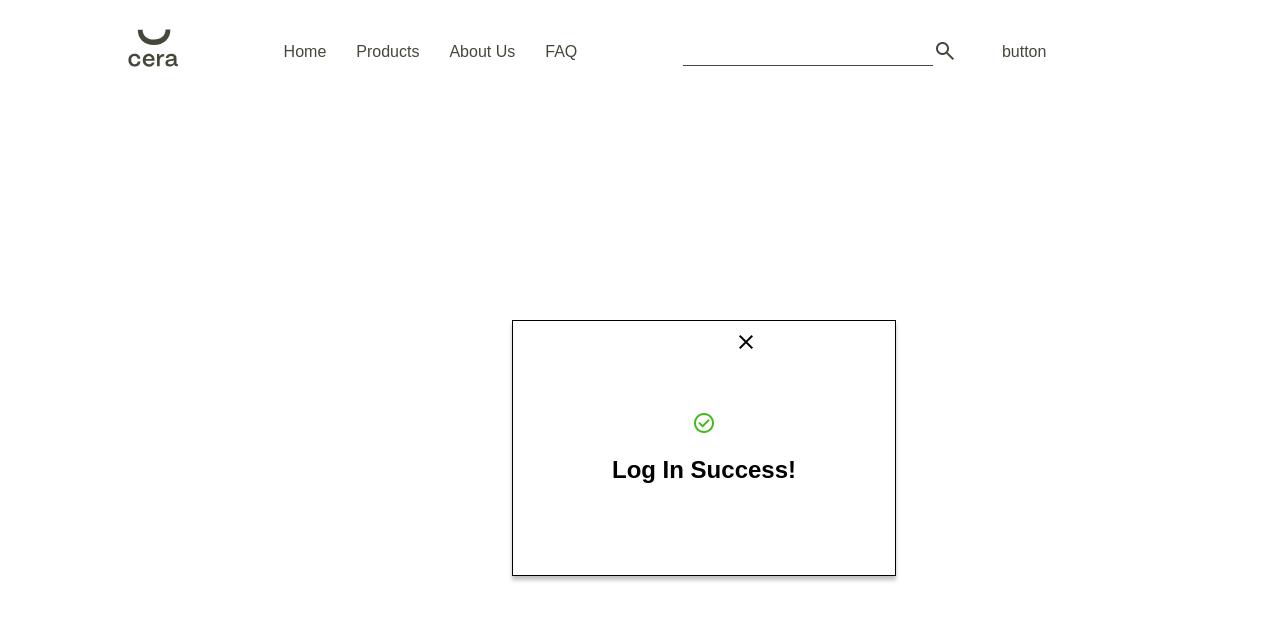
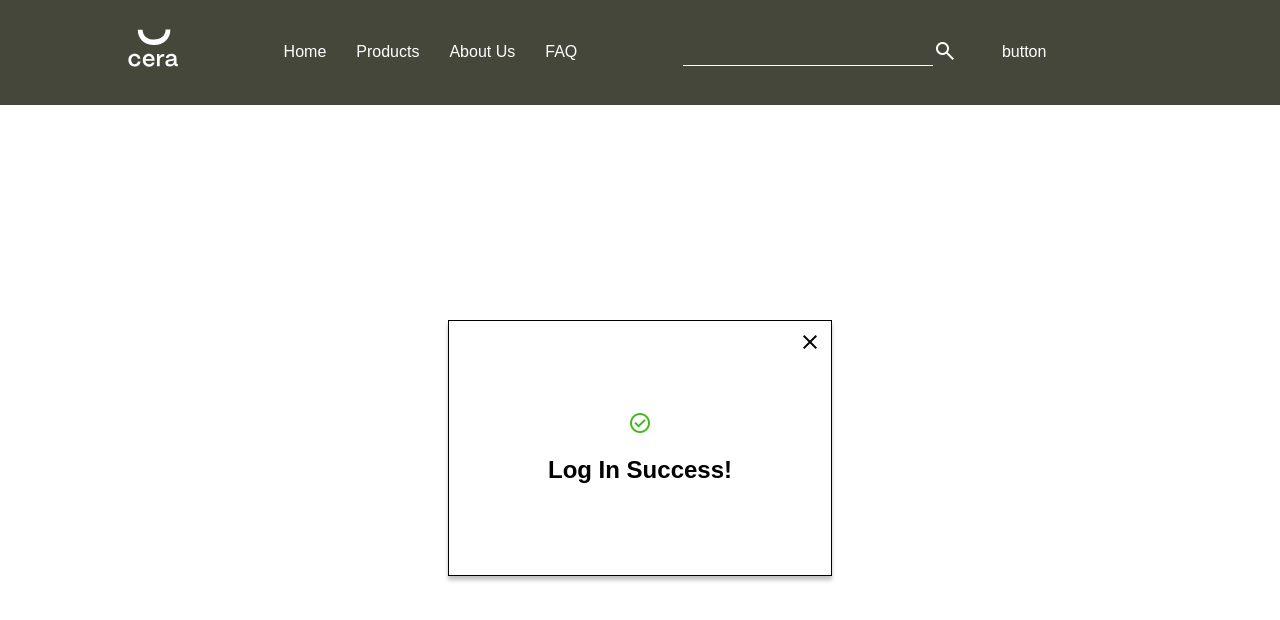
Before and after one commit to jureisgui/cera-app, a Vue app in the folder front-end/: page / in a window 1280 px wide. Shown: the top 620 px of the page. Built offline with nearby package versions, Linux system fonts and the light colour scheme.

Commit message:
Figuring out how to make closing modal change header state

```diff
--- a/front-end/src/App.vue
+++ b/front-end/src/App.vue
@@ -5,6 +5,7 @@ import Header from './components/Header.vue'
 import LongButton from './components/Buttons/LongButton.vue'
 import sort_by_button from './components/Buttons/Sortby.vue'
 import TransparentHeader from './components/TransparentHeader.vue'
+import Success from './components/Success.vue'
 
 </script>
 
@@ -14,8 +15,8 @@ import TransparentHeader from './components/TransparentHeader.vue'
 
 
 <!-- Tin's Test Section -->
-<TransparentHeader />
-
+<Header />
+<Success :success_prop="Log_in" class="success" @close_modal="" />
 <!--  -->
 
 <!-- Matt's Test Section -->
@@ -34,7 +35,13 @@ import TransparentHeader from './components/TransparentHeader.vue'
 </template>
 
 <style scoped>
-
+.success {
+  position: absolute;
+  top: 40%;
+  left: 35%;
+  right: 35%;
+  bottom: 50%;
+}
 </style>
 
 <script>
--- a/front-end/src/views/Landing.vue
+++ b/front-end/src/views/Landing.vue
@@ -1,15 +1,15 @@
 <template>
-  <Success :success_prop="Log_in" class="success" />
+  <!-- <Success :success_prop="Log_in" class="success" @close_modal="" /> -->
 </template>
 
 <style scoped>
-.success {
+/* .success {
   position: absolute;
   top: 40%;
-  left: 40%;
-  right: 40%;
+  left: 35%;
+  right: 35%;
   bottom: 50%;
-}
+} */
 </style>
 
 <script setup>
```
